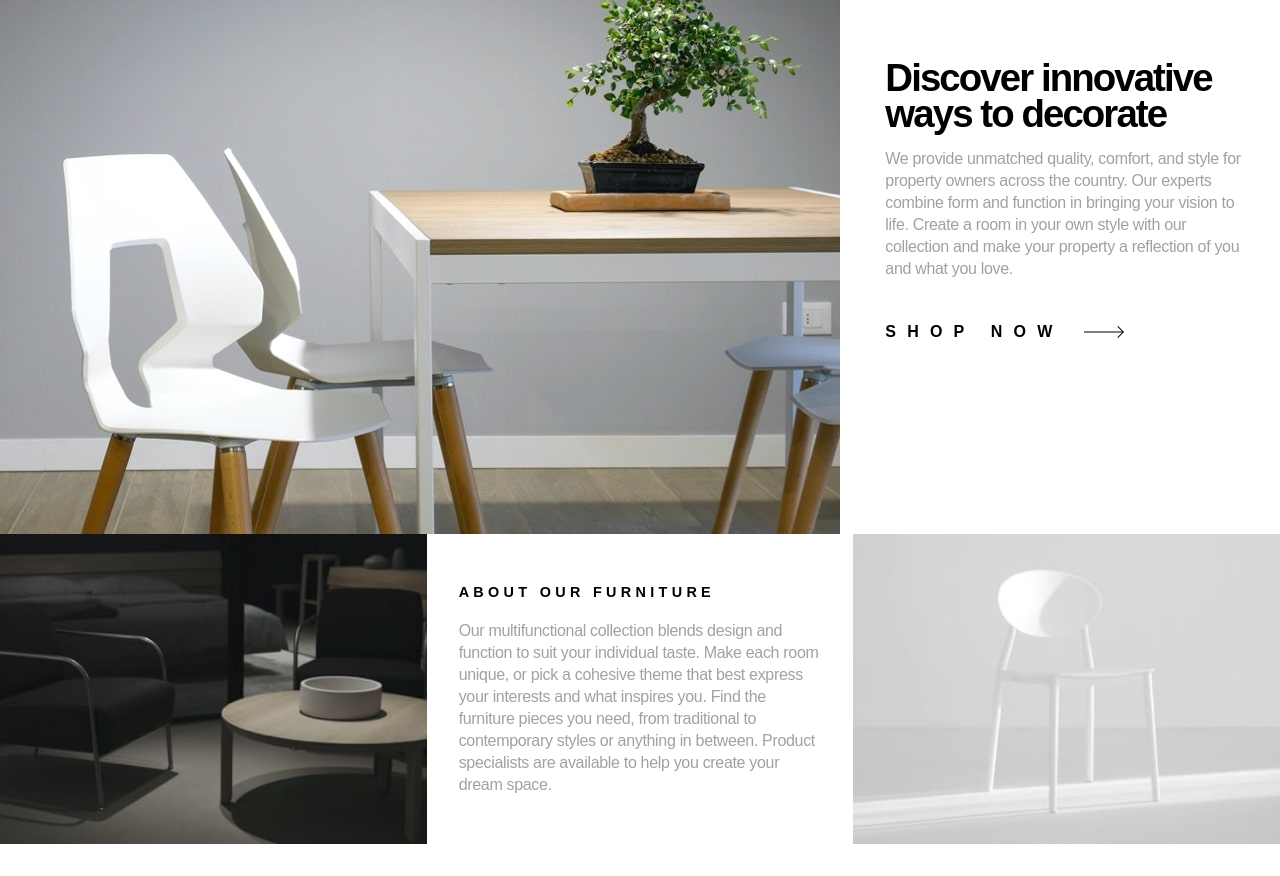
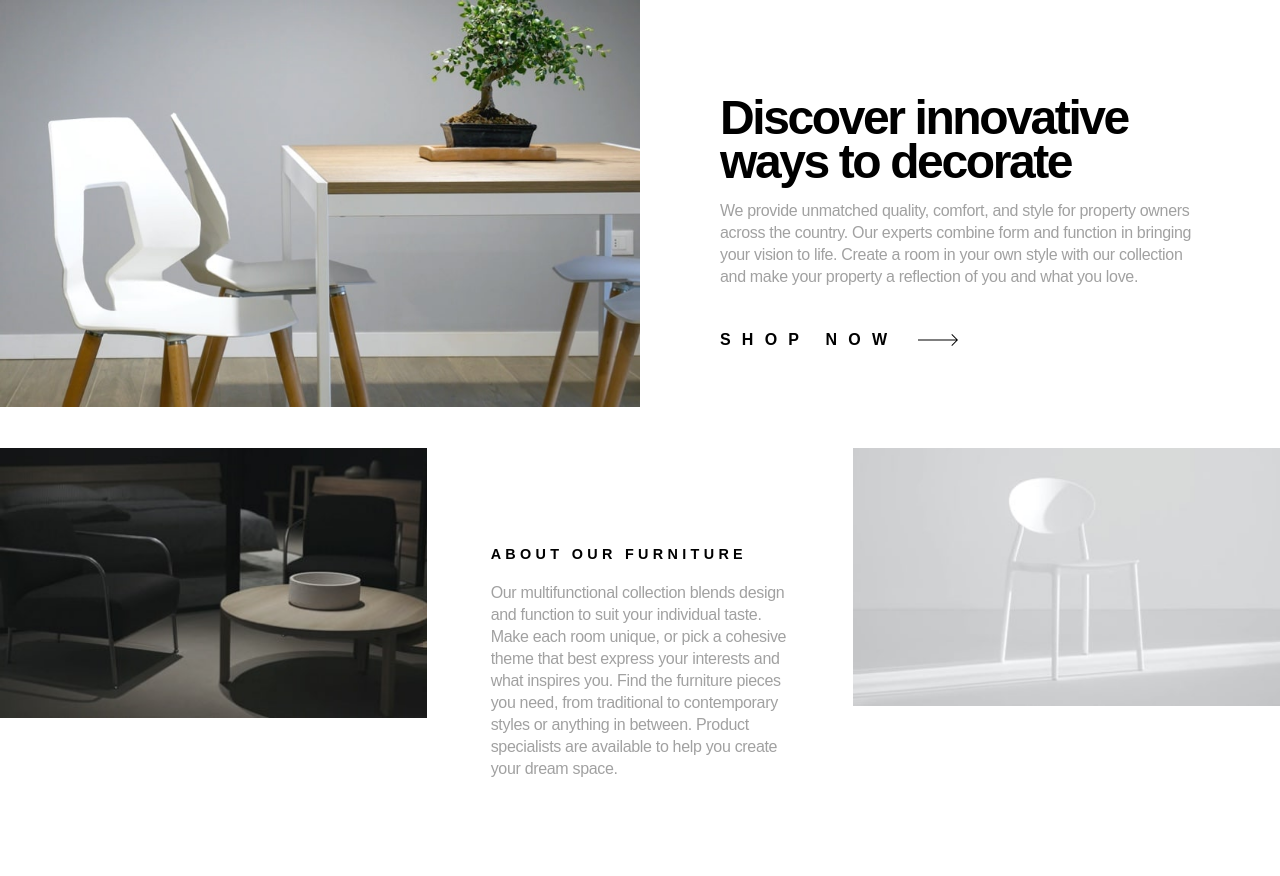
Before and after one commit to Smart-Ace-Designs/nuxt-room-homepage, a Nuxt app: page / in a window 1280 px wide. Before the commit the page ends 844 px from the top, so only its background shows below. Built offline with nearby package versions, Linux system fonts and the light colour scheme.

Commit message:
Updates responsive design

```diff
--- a/app/pages/index.vue
+++ b/app/pages/index.vue
@@ -2,8 +2,8 @@
 
 <template>
   <main>
-    <div class="grid grid-cols-1 sm:grid-cols-3">
-      <div class="sm:col-span-2">
+    <div class="grid grid-cols-1 lg:grid-cols-2">
+      <div>
         <picture>
           <source
             media="(min-width: 375px)"
@@ -19,8 +19,10 @@
           />
         </picture>
       </div>
-      <div class="px-8 py-15">
-        <h1 class="mb-4 text-[2.4rem] leading-9 font-bold tracking-tighter">
+      <div class="px-8 py-15 lg:px-20 lg:py-24">
+        <h1
+          class="mb-4 text-[2.4rem] leading-9 font-bold tracking-tighter lg:text-5xl lg:leading-11"
+        >
           Discover innovative ways to decorate
         </h1>
         <p class="mb-10 leading-5.5 tracking-[-0.02em] text-theme-gray-500">
@@ -34,16 +36,18 @@
           <img src="/icon-arrow.svg" alt=""
         /></a>
       </div>
+    </div>
+    <div class="grid grid-cols-1 lg:grid-cols-3">
       <div>
         <img
           src="/image-about-dark.jpg"
           alt="An elegant room with bed, coffee table and chairs."
           width="420"
           height="266"
-          class="h-full w-full object-cover"
+          class="h-auto w-full object-cover"
         />
       </div>
-      <div class="px-8 py-12">
+      <div class="px-8 py-12 lg:px-16 lg:py-24">
         <h1 class="mb-4 text-[0.90rem] font-bold tracking-[0.3em] uppercase">
           About our furniture
         </h1>
@@ -61,7 +65,7 @@
           alt="A faded room with a single chair."
           width="420"
           height="266"
-          class="h-full w-full object-cover"
+          class="h-auto w-full object-cover"
         />
       </div>
     </div>
```
